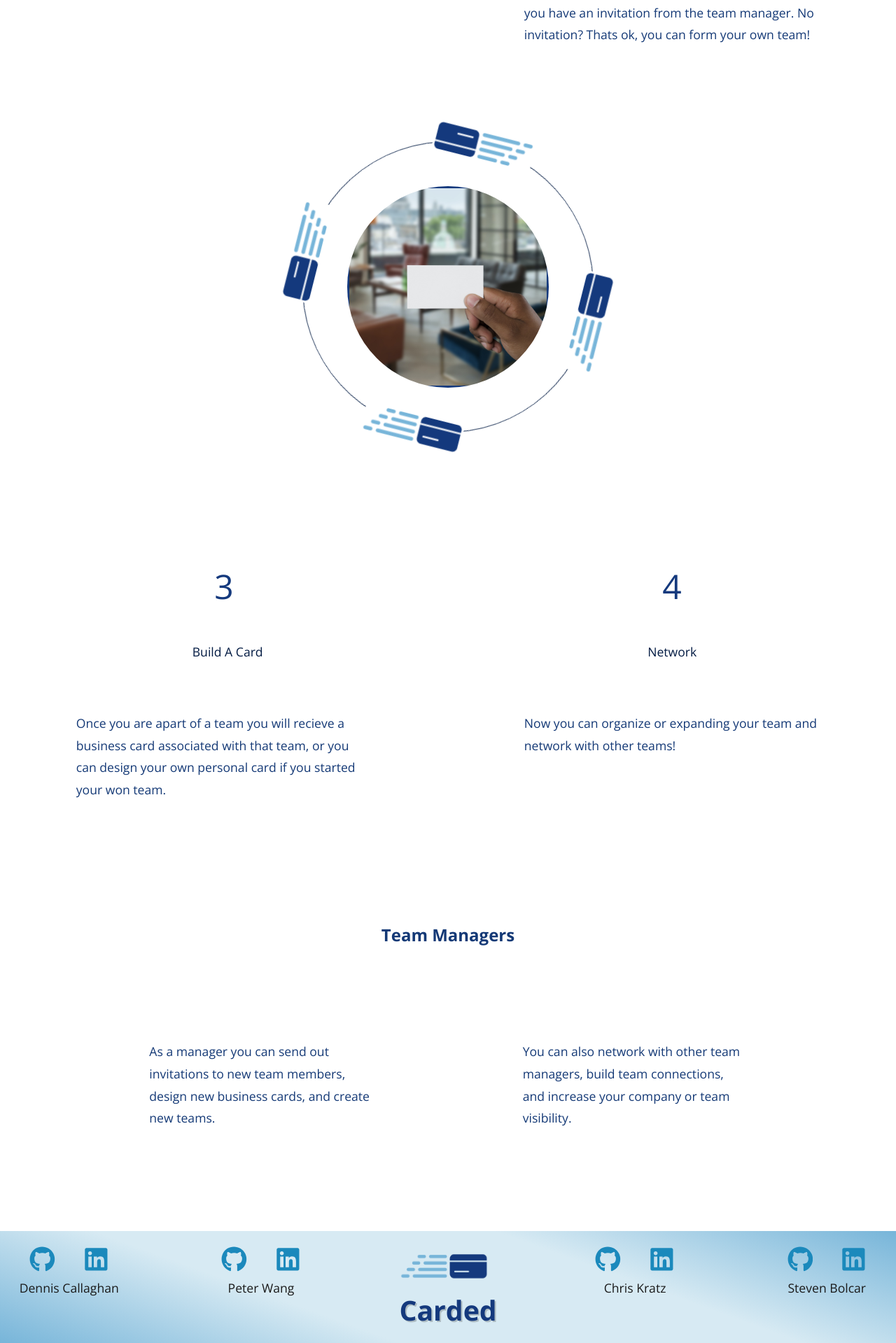
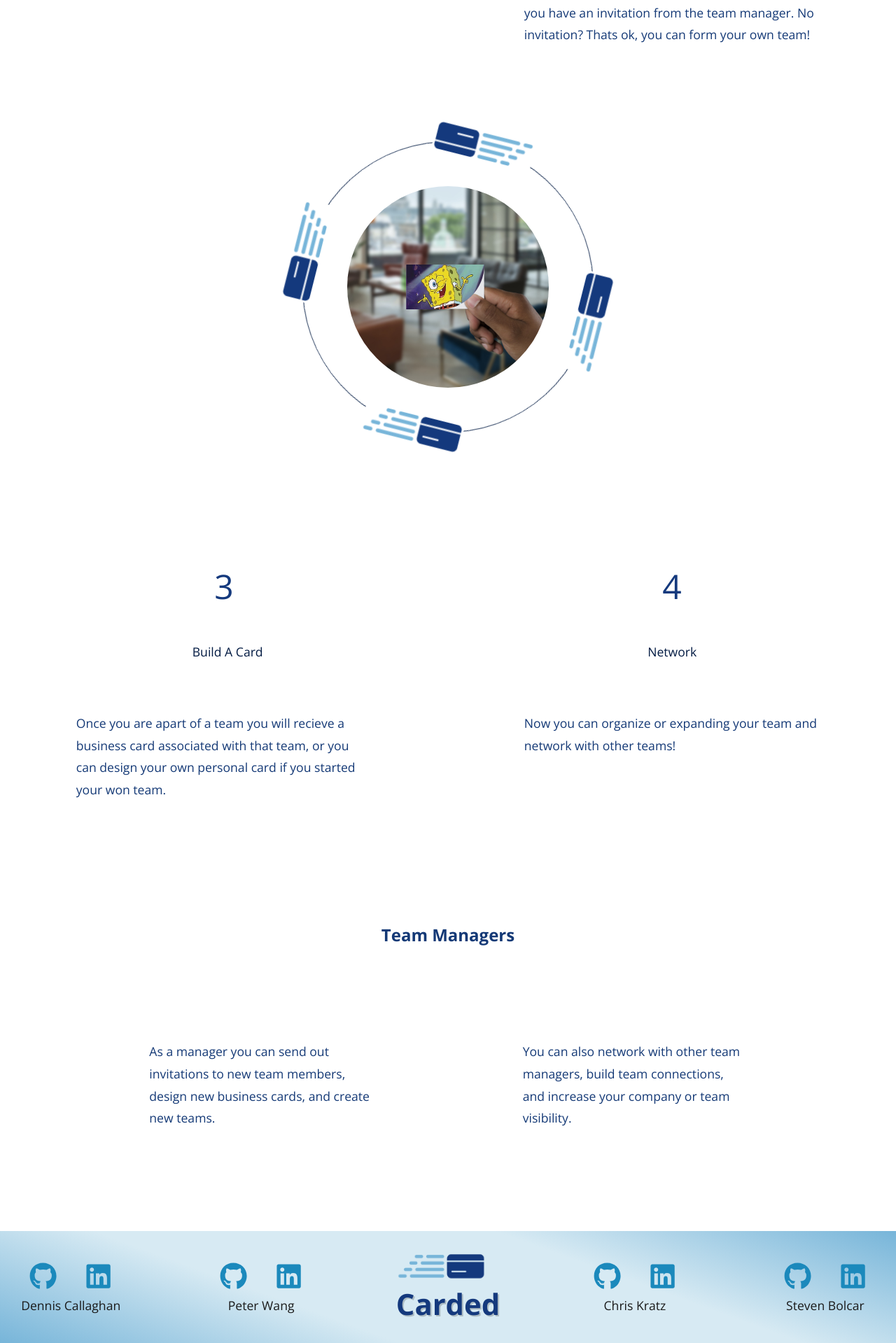
Before and after one commit to DRCallaghan/Carded, a React (Create React App) app in the folder client/: page / in a window 1280 px wide. Shown: the part 2021-3940 px from the top of the page at 70% size. Built offline with nearby package versions, Linux system fonts and the light colour scheme.

Commit message:
fixed some footer styling

```diff
--- a/client/src/components/Footer/homefoot.js
+++ b/client/src/components/Footer/homefoot.js
@@ -10,15 +10,14 @@ const HomeFooter = () => {
       display: 'flex',
       justifyContent: "space-between",
       height: '20vh',
-      fontSize: '2.87vw',
+      fontSize: 'max(2.5vh + 1.5vw)',
       color: '#14397d',
       background: 'linear-gradient(20deg, #77b5d9, #d7eaf3, #d7eaf3,#77b5d9)',
+
     },
     logoStyle: {
       position: 'relative',
-      paddingTop: '10px',
-      paddingBottom: '10px',
-      fontSize: 'max(2.5vh + 1.5vw)',
+      fontSize: 'max(2.5vh + 1.7vw)',
       textShadow: ' 2px 2px  rgba(0,0,0,.2)',
       color: '#14397d',
     },
@@ -28,16 +27,20 @@ const HomeFooter = () => {
       marginTop: '7px',
       minWidth: '120px'
     },
+    extLinks:{
+      paddingTop: '2.5vh',
+      display: 'flex'
+    }
   };
 
   return (
     <footer style={styles.footerStyle} className="w-100 mt-auto text-dark p-4">
-      <div className='center'>
+      <div style={styles.extLinks} className='center'>
         <div><a href='https://github.com/DRCallaghan'><FaGithub /></a><a href='https://www.linkedin.com/in/dennis-russell-callaghan/'><FaLinkedin /></a>
           <p>Dennis Callaghan</p>
         </div>
       </div>
-      <div className='center'>
+      <div style={styles.extLinks} className='center'>
         <div><a href='https://github.com/pbnj1'><FaGithub /></a><a href='https://www.linkedin.com/in/pete-wang-SWE'><FaLinkedin /></a>
           <p>Peter Wang</p>
         </div>
@@ -48,12 +51,12 @@ const HomeFooter = () => {
         <h4 style={styles.logoStyle}>Carded</h4>
       </div>
 
-      <div className='center'>
-        <div><a href='https://github.com/Ckratz17'><FaGithub /></a><a href='https://www.linkedin.com/in/christopher-kratz-2a0714247/'><FaLinkedin /></a>
+      <div style={styles.extLinks} className='center'>
+        <div><a  href='https://github.com/Ckratz17'><FaGithub /></a><a href='https://www.linkedin.com/in/christopher-kratz-2a0714247/'><FaLinkedin /></a>
           <p>Chris Kratz</p>
         </div>
       </div>
-      <div className='center'>
+      <div style={styles.extLinks} className='center'>
         <div ><a href='https://github.com/StevenBolc'><FaGithub /></a><a href='www.linkedin.com/in/StevenBolc'><FaLinkedin /></a>
           <p>Steven Bolcar</p>
         </div>
--- a/client/src/components/Footer/index.js
+++ b/client/src/components/Footer/index.js
@@ -11,17 +11,14 @@ const Footer = () => {
       bottom: '0',
       display: 'flex',
       justifyContent: "space-between",
-      height: '17vh',
-      fontSize: '2.87vw',
+      height: '20vh',
+      fontSize: 'max(2.5vh + 1.5vw)',
       color: '#14397d',
       background: 'linear-gradient(20deg, #77b5d9, #d7eaf3, #d7eaf3,#77b5d9)',
-      flexWrap: 'wrap'
     },
     logoStyle: {
       position: 'relative',
-      paddingTop: '10px',
-      paddingBottom: '10px',
-      fontSize: 'max(2.5vh + 1.5vw)',
+      fontSize: 'max(2.5vh + 1.7vw)',
       textShadow: '2px 2px  rgba(0,0,0,.2)',
       color: '#14397d',
     },
@@ -29,19 +26,23 @@ const Footer = () => {
       objectFit: 'contain',
       width: '10vw',
       marginTop: '7px',
-      fontSize: 'min(2.5vh + 1.5vw)',
+      minWidth: '120px'
     },
+    extLinks:{
+      paddingTop: '2.5vh',
+      display: 'flex'
+    }
 
   };
 
   return (
     <footer style={styles.footerStyle} className="w-100 mt-auto text-dark p-4">
-      <div className='center'>
+      <div style={styles.extLinks} className='center'>
         <div><a href='https://github.com/DRCallaghan'><FaGithub /></a><a href='https://www.linkedin.com/in/dennis-russell-callaghan/'><FaLinkedin /></a>
           <p>Dennis Callaghan</p>
         </div>
       </div>
-      <div className='center'>
+      <div style={styles.extLinks} className='center'>
         <div><a href='https://github.com/pbnj1'><FaGithub /></a><a href='https://www.linkedin.com/in/pete-wang-SWE'><FaLinkedin /></a>
           <p>Peter Wang</p>
         </div>
@@ -52,12 +53,12 @@ const Footer = () => {
         <h4 style={styles.logoStyle}>Carded</h4>
       </div>
 
-      <div className='center'>
+      <div style={styles.extLinks} className='center'>
         <div><a href='https://github.com/Ckratz17'><FaGithub /></a><a href='https://www.linkedin.com/in/christopher-kratz-2a0714247/'><FaLinkedin /></a>
           <p>Chris Kratz</p>
         </div>
       </div>
-      <div className='center'>
+      <div style={styles.extLinks} className='center'>
         <div ><a href='https://github.com/StevenBolc'><FaGithub /></a><a href='www.linkedin.com/in/StevenBolc'><FaLinkedin /></a>
           <p>Steven Bolcar</p>
         </div>
--- a/client/src/index.css
+++ b/client/src/index.css
@@ -141,6 +141,7 @@ sup {
  */
 img {
   border-style: none;
+
 }
 
 /* Forms
--- a/client/src/pages/Home.js
+++ b/client/src/pages/Home.js
@@ -12,6 +12,7 @@ import hand from "../images/hand.jpeg";
 import { QUERY_PROFILES } from "../utils/queries";
 import "../index.css";
 import Footer from "../components/Footer";
+import sponge from "../images/sponge.png";
 
 import HomeFooter from "../components/Footer/homefoot";
 
@@ -19,10 +20,25 @@ import HomeFooter from "../components/Footer/homefoot";
 
 const Home = () => {
 
+  const styles = {
+    cardImage: {
+      position: 'absolute',
+      top: '0px',
+      left: '0px',
+      height: '64px',
+      width: '195.5px',
+      zIndex: '1',
+      paddingLeft: '84.25px',
+      marginTop: "112px",
+      borderBottomRightRadius: '90px',
+    }
+
+  }
+
   return (
     <main>
-    {/* <main style={styles.homeStyle}> */}
-      <Header/>
+      {/* <main style={styles.homeStyle}> */}
+      <Header />
       <div className="flex-row justify-center">
         <div className="col-12 col-md-10 my-3"></div>
       </div>
@@ -30,23 +46,23 @@ const Home = () => {
       <div className="summary">
 
         <div className="summary-text">
-          <h5 style={{lineHeight: "1.8",  color:"#143976"}}>
+          <h5 style={{ lineHeight: "1.8", color: "#143976" }}>
             Carded is your online solution to creating teams of individuals
             based upon any grouping that fits your needs.
           </h5>
         </div>
         <div className="summary1-pic">
-          <img src={team} style={{maxWidth: "100%"}} alt="card" className="card" />
+          <img src={team} style={{ maxWidth: "100%" }} alt="card" className="card" />
         </div>
       </div>
 
       <div className="summary2">
         <div className="summary2-pic">
-          <img src={handing} style={{maxWidth: "100%", }} alt="card" className="card" />
+          <img src={handing} style={{ maxWidth: "100%", }} alt="card" className="card" />
         </div>
 
         <div className="summary-text2">
-          <h5 style={{lineHeight: "1.8", maxHeight: "100%",  color:"#143976"}}>
+          <h5 style={{ lineHeight: "1.8", maxHeight: "100%", color: "#143976" }}>
             Teams can be used to organize, plan, or structure any business or
             social goal you may have - with business cards generated to
             represent your Teams.
@@ -78,7 +94,7 @@ const Home = () => {
         </div>
 
         <div className="in-depth-title">
-          <p style ={{paddingLeft:"30px"}}> Just Sign Up </p>
+          <p style={{ paddingLeft: "30px" }}> Just Sign Up </p>
           <p> Join Or Create A Team </p>
 
         </div>
@@ -96,16 +112,18 @@ const Home = () => {
       <div class="profile-area">
         <div class="outer-circle">
 
-          <span class="material-symbols-sharp">  <img src={logo} style ={{width:"225%", border:"none", backgroundColor:"white"}}  alt="card" className="" /></span>
-          <span class="material-symbols-sharp">  <img src={logo} style ={{width:"225%", border:"none", backgroundColor:"white"}}  alt="card" className="" /></span>
-          <span class="material-symbols-sharp">  <img src={logo} style ={{width:"225%", border:"none", backgroundColor:"white"}}  alt="card" className="" /></span>
-          <span class="material-symbols-sharp">  <img src={logo} style ={{width:"225%", border:"none", backgroundColor:"white"}}  alt="card" className="" /></span>
+          <span class="material-symbols-sharp">  <img src={logo} style={{ width: "225%", border: "none", backgroundColor: "white" }} alt="card" className="" /></span>
+          <span class="material-symbols-sharp">  <img src={logo} style={{ width: "225%", border: "none", backgroundColor: "white" }} alt="card" className="" /></span>
+          <span class="material-symbols-sharp">  <img src={logo} style={{ width: "225%", border: "none", backgroundColor: "white" }} alt="card" className="" /></span>
+          <span class="material-symbols-sharp">  <img src={logo} style={{ width: "225%", border: "none", backgroundColor: "white" }} alt="card" className="" /></span>
 
 
         </div>
         <div class="inner-circle">
+          <img style={styles.cardImage} src={sponge} alt='tangybobbysauce'/>
+          <img src={hand} style={{ width: "100%" }} alt="card"/>
+          {/* removed "className='card' from src hand */}
 
-          <img src={hand} style = {{width: "100%"}} alt="card" className="card" />
         </div>
       </div>
 
@@ -118,7 +136,7 @@ const Home = () => {
 
         <div className="in-depth-title">
           <p> Build A Card </p>
-          <p style ={{paddingRight:"10px"}}> Network </p>
+          <p style={{ paddingRight: "10px" }}> Network </p>
         </div>
 
         <div className="in-depth-text">
@@ -133,20 +151,20 @@ const Home = () => {
         </div>
       </div>
 
-      <div className="managers"><h4 style={{color:"#143976"}}>Team Managers</h4></div>
+      <div className="managers"><h4 style={{ color: "#143976" }}>Team Managers</h4></div>
       <div className="management">
 
-        <p style={{width: "25%", color:"#143976",  lineHeight: "1.8"}}>
+        <p style={{ width: "25%", color: "#143976", lineHeight: "1.8" }}>
           As a manager you can send out invitations to new team members, design new business cards, and create new teams.
         </p>
-        <p style={{width: "25%", color:"#143976", lineHeight: "1.8"}}>
+        <p style={{ width: "25%", color: "#143976", lineHeight: "1.8" }}>
           You can also network with other team managers, build team connections, and increase your company or team visibility.
         </p>
 
 
 
       </div>
-      <HomeFooter/>
+      <HomeFooter />
     </main>
   );
 };
--- a/client/src/pages/Login.js
+++ b/client/src/pages/Login.js
@@ -82,7 +82,7 @@ const Login = (props) => {
               <form onSubmit={handleFormSubmit}>
                 <input
                   className="form-input"
-                  placeholder="Your email"
+                  placeholder="Email"
                   name="email"
                   type="email"
                   value={formState.email}
@@ -90,7 +90,7 @@ const Login = (props) => {
                 />
                 <input
                   className="form-input"
-                  placeholder="password"
+                  placeholder="Password"
                   name="password"
                   type="password"
                   value={formState.password}
```
Also changed, not shown: client/src/images/sponge.png (added), 1 other file (tests, documents, lock files or other folders).
